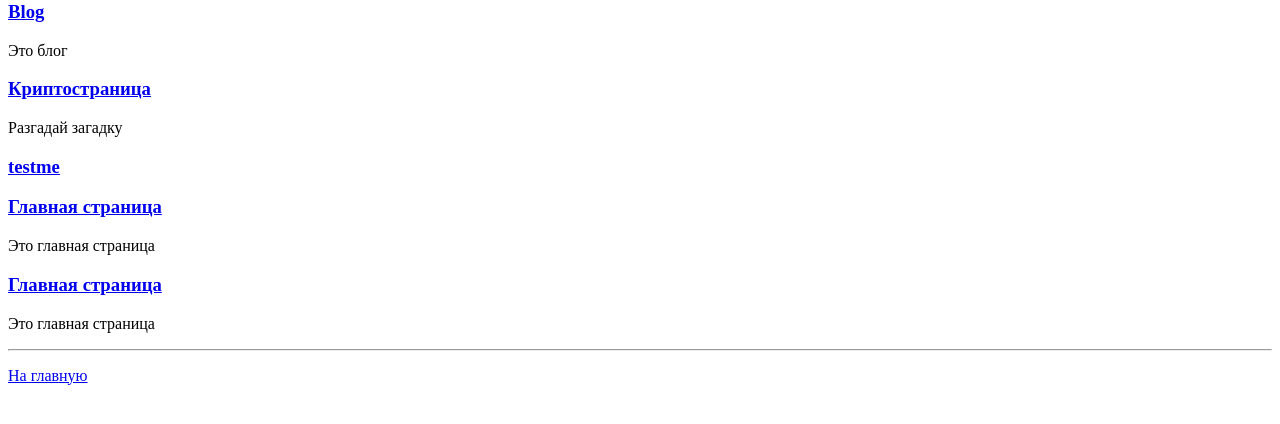
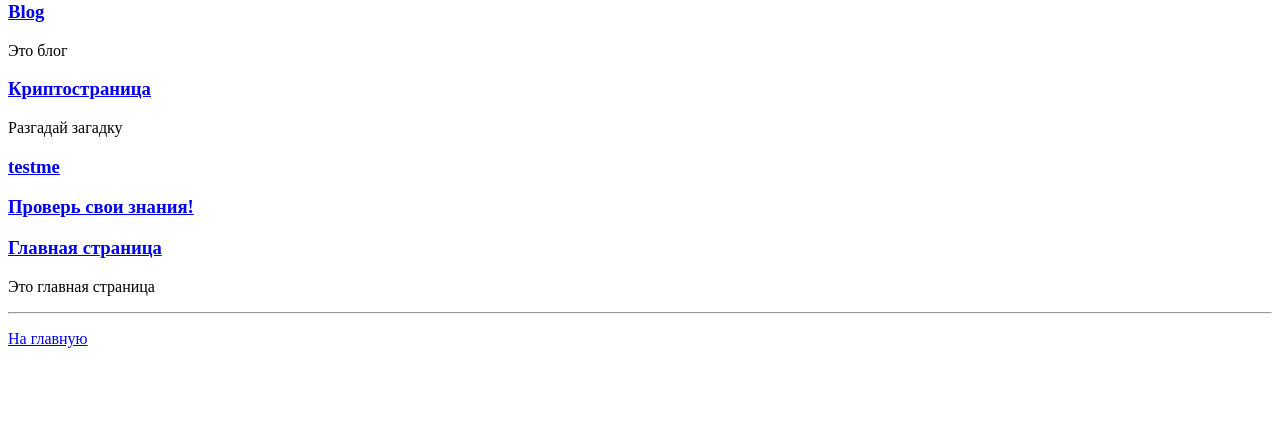
Before and after one commit to ytsschool/main, a Django app: page / in a window 1280 px wide. Shown: the part 143-567 px from the top of the page. Run offline with Django 3.2, Linux system fonts and the light colour scheme; parts of the project's set-up code (start-up, migrations or seed data) failed here and were passed over.

Commit message:
change home.html

```diff
--- a/yts/templates/home.html
+++ b/yts/templates/home.html
@@ -5,7 +5,7 @@
 <h3><a href="{% url 'blog:index' page=1 %}">Blog</a></h3><p>Это блог</p>
 <h3><a href="{% url 'cryptopage:index' %}">Криптостраница</a></h3><p>Разгадай загадку</p>
 <h3><a href="{% url 'testme:index' %}">testme</a></h3><p></p>
-<h3><a href="/home">Главная страница</a></h3><p>Это главная страница</p>
+<h3><a href="{% url 'polls:index' %}">Проверь свои знания!</a></h3><p></p>
 <h3><a href="/home">Главная страница</a></h3><p>Это главная страница</p>
 {% for app in applist %}<h3><a href="{{app.link}}">{{app.name}}</a></h3><p>{{app.description}}</p>{% endfor %}
 {% endblock %}
```
